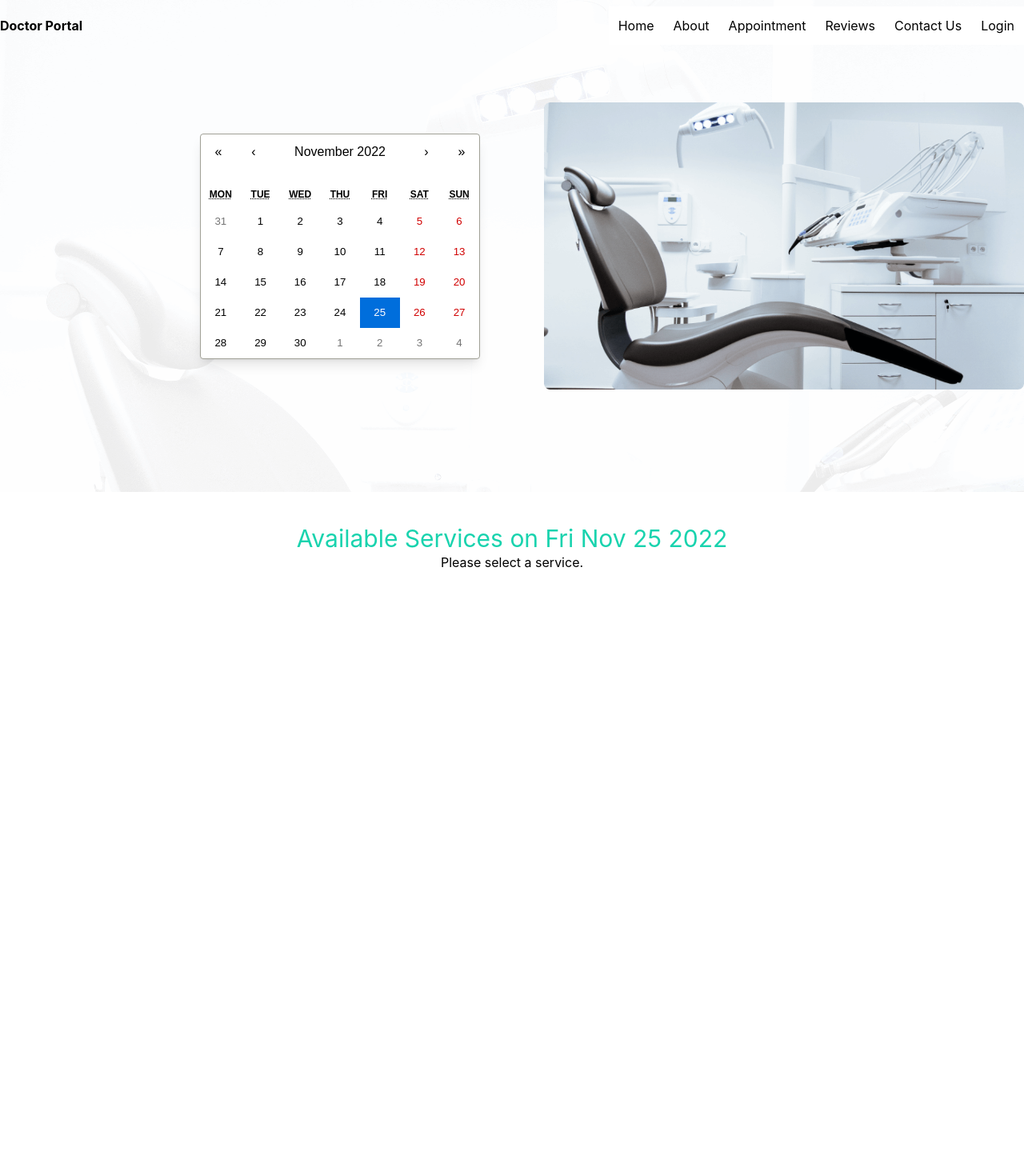
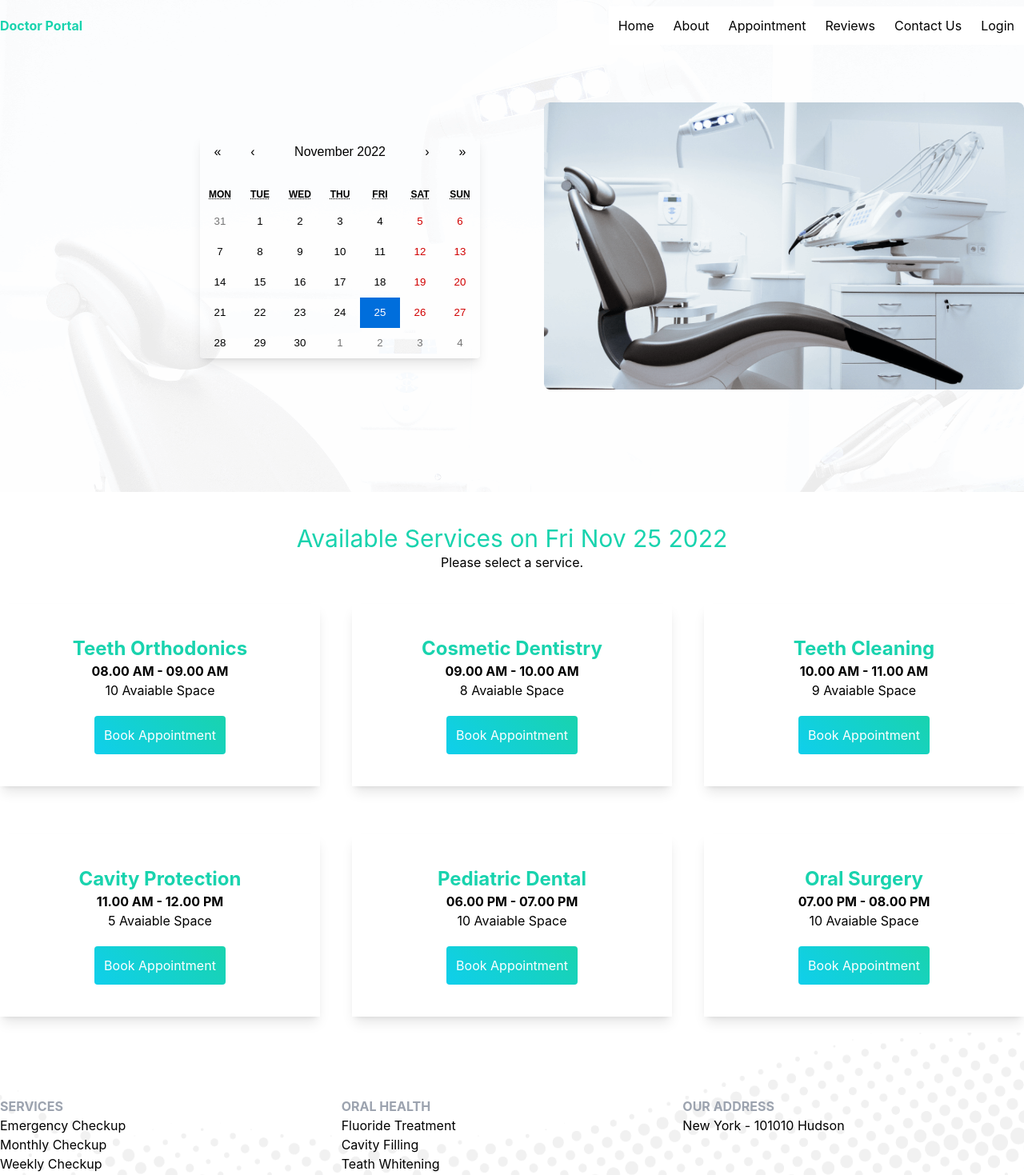
Before and after one commit to suportdevs/doctor_portal_client, a React (Create React App) app: page /appointment in a window 1280 px wide. Shown: the top 1469 px of the page at 80% size. Before the commit the page ends 800 px from the top, so only its background shows below. Built offline with nearby package versions, Linux system fonts and the light colour scheme.

Commit message:
appointment page designed

```diff
--- a/src/components/Appointment/AppointmentHeader.js
+++ b/src/components/Appointment/AppointmentHeader.js
@@ -1,19 +1,19 @@
-import React, { useState } from 'react';
+import React from 'react';
 import welcomeBg from "../../assets/images/bg.png";
 import chairBg from "../../assets/images/chair.png";
 import Calendar from 'react-calendar';
 import Navbar from '../Navbar/Navbar';
 import 'react-calendar/dist/Calendar.css';
 
-const AppointmentHeader = ({handleSelectedDate}) => {
+const AppointmentHeader = ({handleSelectedDate, date}) => {
     return (
         <div>
             <Navbar></Navbar>
             <div className="relative welcome-warpper-area " style={{backgroundImage: `url(${welcomeBg})`}}>
                 <div className="welcome-area container mx-auto">
                     <div className="py-20 lg:py-32 flex flex-col-reverse text-center lg:grid lg:grid-cols-2 lg:gap-20 lg:flex  items-center">
-                        <div className='justify-items-end'>
-                            <Calendar onChange={handleSelectedDate} value={new Date()} className='rounded shadow-lg border-transparent' style={{ border: '0px solid white'}} />
+                        <div className='justify-items-end mt-10 lg:mt-0'>
+                            <Calendar onChange={handleSelectedDate} value={date} className='rounded shadow-lg border-transparent' style={{borderColor: 'white'}} />
                         </div>
                         <div>
                             <img src={chairBg} alt="" />
--- /dev/null
+++ b/src/components/AvaiableAppointments/AvaiableAppointments.js
@@ -0,0 +1,63 @@
+import React from 'react';
+import BookingAppointmentCard from './BookingAppointmentCard';
+
+const bookings = [
+    {
+        id: 1,
+        name: 'Teeth Orthodonics',
+        time: '08.00 AM - 09.00 AM',
+        price: 20,
+        space: 10,
+    },
+    {
+        id: 2,
+        name: 'Cosmetic Dentistry',
+        time: '09.00 AM - 10.00 AM',
+        price: 15,
+        space: 8,
+    },
+    {
+        id: 3,
+        name: 'Teeth Cleaning',
+        time: '10.00 AM - 11.00 AM',
+        price: 17,
+        space: 9,
+    },
+    {
+        id: 4,
+        name: 'Cavity Protection',
+        time: '11.00 AM - 12.00 PM',
+        price: 19,
+        space: 5,
+    },
+    {
+        id: 5,
+        name: 'Pediatric Dental',
+        time: '06.00 PM - 07.00 PM',
+        price: 25,
+        space: 10,
+    },
+    {
+        id: 6,
+        name: 'Oral Surgery',
+        time: '07.00 PM - 08.00 PM',
+        price: 35,
+        space: 10,
+    },
+]
+
+const AvaiableAppointments = ({date}) => {
+    return (
+        <div className='container mx-auto text-center mt-10'>
+            <h1 className='text-3xl text_color'>Available Services on {date.toDateString()}</h1>
+            <p>Please select a service.</p>
+            <div className="lg:grid lg:grid-cols-3 lg:gap-10 mt-10">
+                {
+                    bookings.map(booking => <BookingAppointmentCard key={booking.id} name={booking.name}  time={booking.time} space={booking.space} date={date}></BookingAppointmentCard>)
+                }
+            </div>
+        </div>
+    );
+};
+
+export default AvaiableAppointments;
--- /dev/null
+++ b/src/components/AvaiableAppointments/BookingAppointmentCard.js
@@ -0,0 +1,15 @@
+import React from 'react';
+import Button from '../Button';
+
+const BookingAppointmentCard = ({name, time, space, date}) => {
+    return (
+        <div className='p-10 mb-5 shadow-lg'>
+            <h2 className='text_color text-2xl font-bold'>{name}</h2>
+            <p className='font-bold'>{time}</p>
+            <p>{space} Avaiable Space</p>
+            <Button>Book Appointment</Button>
+        </div>
+    );
+};
+
+export default BookingAppointmentCard;
--- a/src/components/BookingAppointment/BookingAppointment.js
+++ /dev/null
@@ -1,12 +0,0 @@
-import React from 'react';
-
-const BookingAppointment = ({date}) => {
-    return (
-        <div className='container mx-auto text-center mt-10'>
-            <h1 className='text-3xl text_color'>Available Services on {date.toDateString()}</h1>
-            <p>Please select a service.</p>
-        </div>
-    );
-};
-
-export default BookingAppointment;
--- a/src/components/Footer/Footer.js
+++ b/src/components/Footer/Footer.js
@@ -4,7 +4,7 @@ import footerBg from "../../assets/images/footer.png";
 const Footer = () => {
     return (
         <div style={{backgroundImage: `url(${footerBg})`}} className='bg-center'>
-            <div className="container mx-auto">
+            <div className="container mx-auto text-center lg:text-left">
                 <div className='lg:grid lg:grid-cols-3 justity-space py-20'>
                     <div>
                         <h3 className="font-bold text-gray-400">SERVICES</h3>
--- a/src/components/Navbar/Navbar.js
+++ b/src/components/Navbar/Navbar.js
@@ -8,7 +8,7 @@ const Navbar = () => {
         <div className='absolute left-0 top-0 right-0 z-10 container mx-auto'>
             <div className="grid grid-cols-2">
                 <div>
-                    <h2 className='py-5 font-bold'>Doctor Portal</h2>
+                    <h2 className='py-5 font-bold text_color'>Doctor Portal</h2>
                 </div>
                 <div className='flex justify-self-end items-center'>
                     <Bars3Icon onClick={(e) => setToggleMenu('block')} className={`${(toggleMenu === 'hidden') ? 'block' : 'hidden'} w-6 lg:hidden`}/>
--- a/src/index.css
+++ b/src/index.css
@@ -22,3 +22,7 @@ code {
 .text_color{
   color: #19D3AE !important;
 }
+.welcome-warpper-area .react-calendar{
+  border: none;
+  background-color: transparent;
+}
--- a/src/pages/Appointment.js
+++ b/src/pages/Appointment.js
@@ -1,6 +1,7 @@
 import React, { useState } from 'react';
 import AppointmentHeader from '../components/Appointment/AppointmentHeader';
-import BookingAppointment from '../components/BookingAppointment/BookingAppointment';
+import AvaiableAppointments from '../components/AvaiableAppointments/AvaiableAppointments';
+import Footer from '../components/Footer/Footer';
 
 const Appointment = () => {
     const [selectedDate, setSelectedDate] = useState(new Date());
@@ -10,8 +11,9 @@ const Appointment = () => {
     }
     return (
         <div>
-            <AppointmentHeader handleSelectedDate={handleSelectedDate}></AppointmentHeader>
-            <BookingAppointment date={selectedDate}></BookingAppointment>
+            <AppointmentHeader handleSelectedDate={handleSelectedDate} date={selectedDate}></AppointmentHeader>
+            <AvaiableAppointments date={selectedDate}></AvaiableAppointments>
+            <Footer></Footer>
         </div>
     );
 };
```
